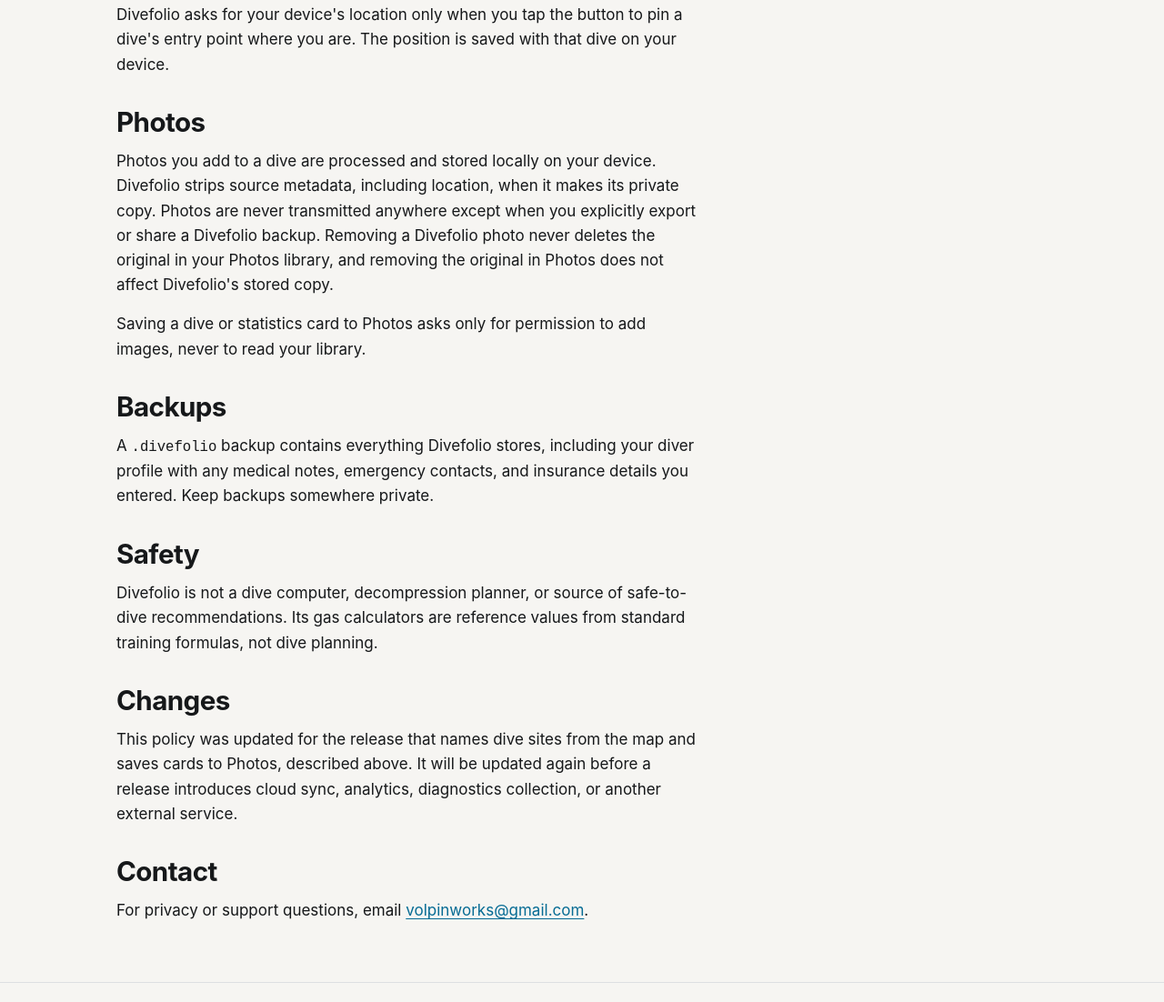
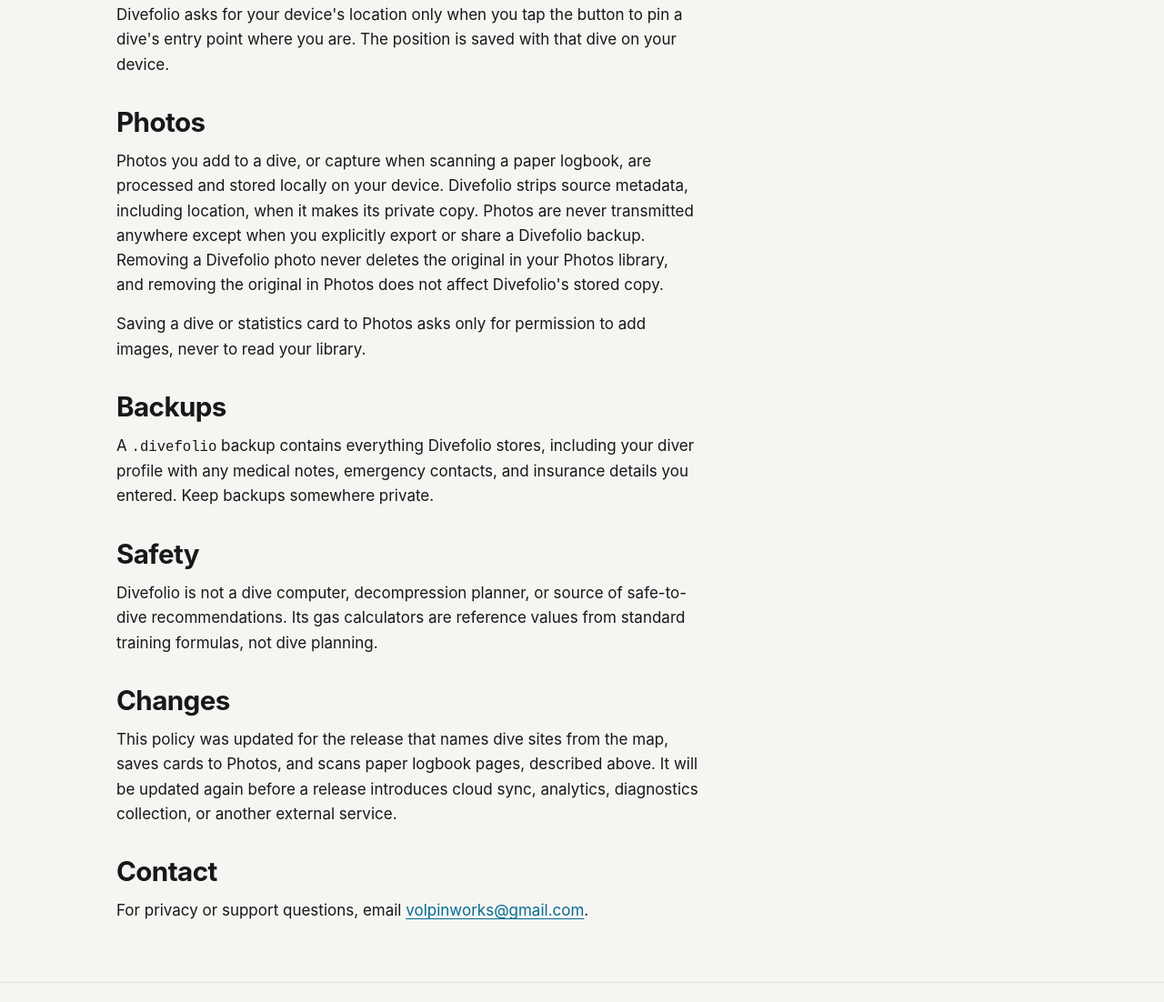
Before and after one commit to daniel-volpin/daniel-volpin.github.io, a plain HTML site: page divefolio/privacy/index.html in a window 1280 px wide. Shown: the part 1339-2441 px from the top of the page at 91% size. Drawn offline with Linux system fonts and the light colour scheme.

Commit message:
divefolio: name paper logbook scanning in the privacy policy and on the landing page (#8)
The privacy page now says photos captured when scanning a paper logbook stay on the device, matching the app and PRIVACY.md, and the policy date and changes note are current.

```diff
--- a/divefolio/privacy/index.html
+++ b/divefolio/privacy/index.html
@@ -36,7 +36,7 @@
       </div>
 
       <h1>Privacy policy</h1>
-      <p class="date">Last updated: October 3, 2026</p>
+      <p class="date">Last updated: November 12, 2026</p>
 
       <h2>Data handling</h2>
       <p>
@@ -95,13 +95,13 @@
 
       <h2>Photos</h2>
       <p>
-        Photos you add to a dive are processed and stored locally on your
-        device. Divefolio strips source metadata, including location, when it
-        makes its private copy. Photos are never transmitted anywhere except
-        when you explicitly export or share a Divefolio backup. Removing a
-        Divefolio photo never deletes the original in your Photos library, and
-        removing the original in Photos does not affect Divefolio's stored
-        copy.
+        Photos you add to a dive, or capture when scanning a paper logbook, are
+        processed and stored locally on your device. Divefolio strips source
+        metadata, including location, when it makes its private copy. Photos
+        are never transmitted anywhere except when you explicitly export or
+        share a Divefolio backup. Removing a Divefolio photo never deletes the
+        original in your Photos library, and removing the original in Photos
+        does not affect Divefolio's stored copy.
       </p>
       <p>
         Saving a dive or statistics card to Photos asks only for permission to
@@ -126,9 +126,9 @@
       <h2>Changes</h2>
       <p>
         This policy was updated for the release that names dive sites from the
-        map and saves cards to Photos, described above. It will be updated
-        again before a release introduces cloud sync, analytics, diagnostics
-        collection, or another external service.
+        map, saves cards to Photos, and scans paper logbook pages, described
+        above. It will be updated again before a release introduces cloud sync,
+        analytics, diagnostics collection, or another external service.
       </p>
 
       <h2>Contact</h2>
```
Also changed, not shown: divefolio/index.html (+1 -0 lines).
